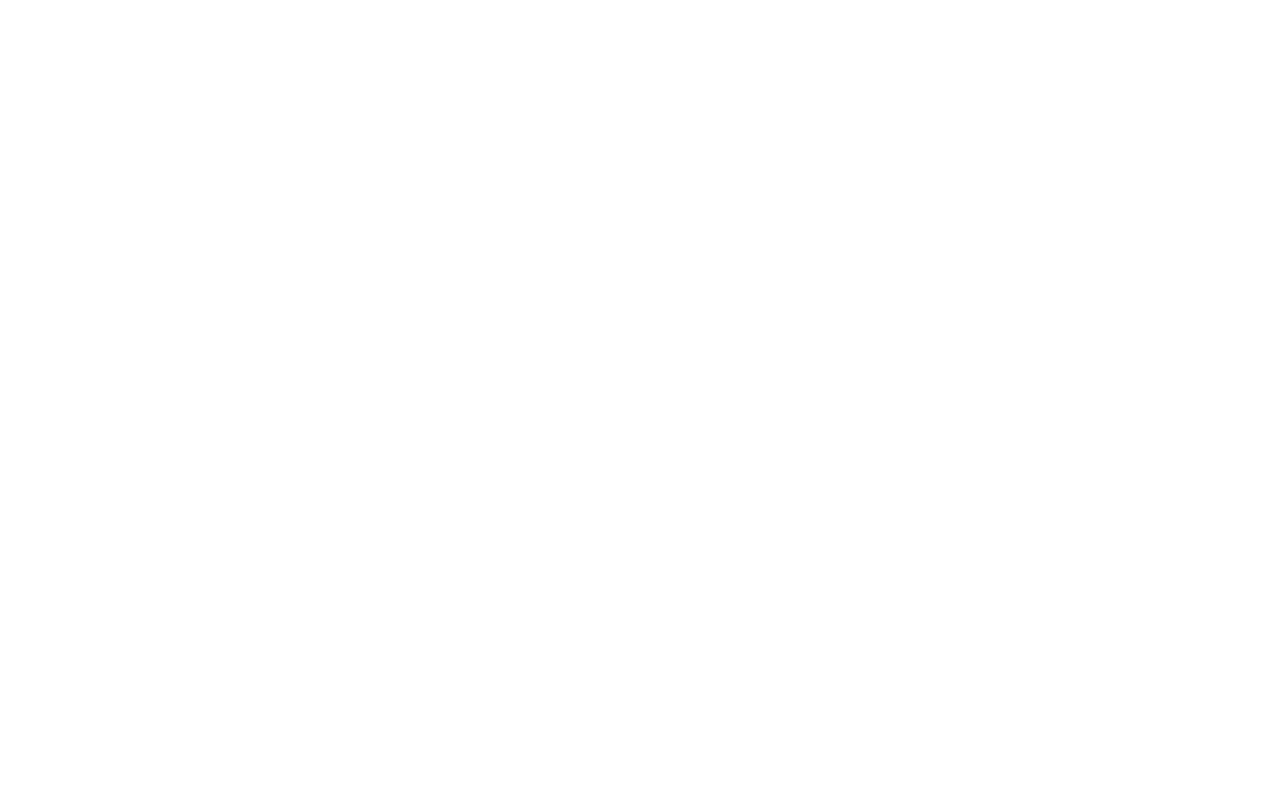
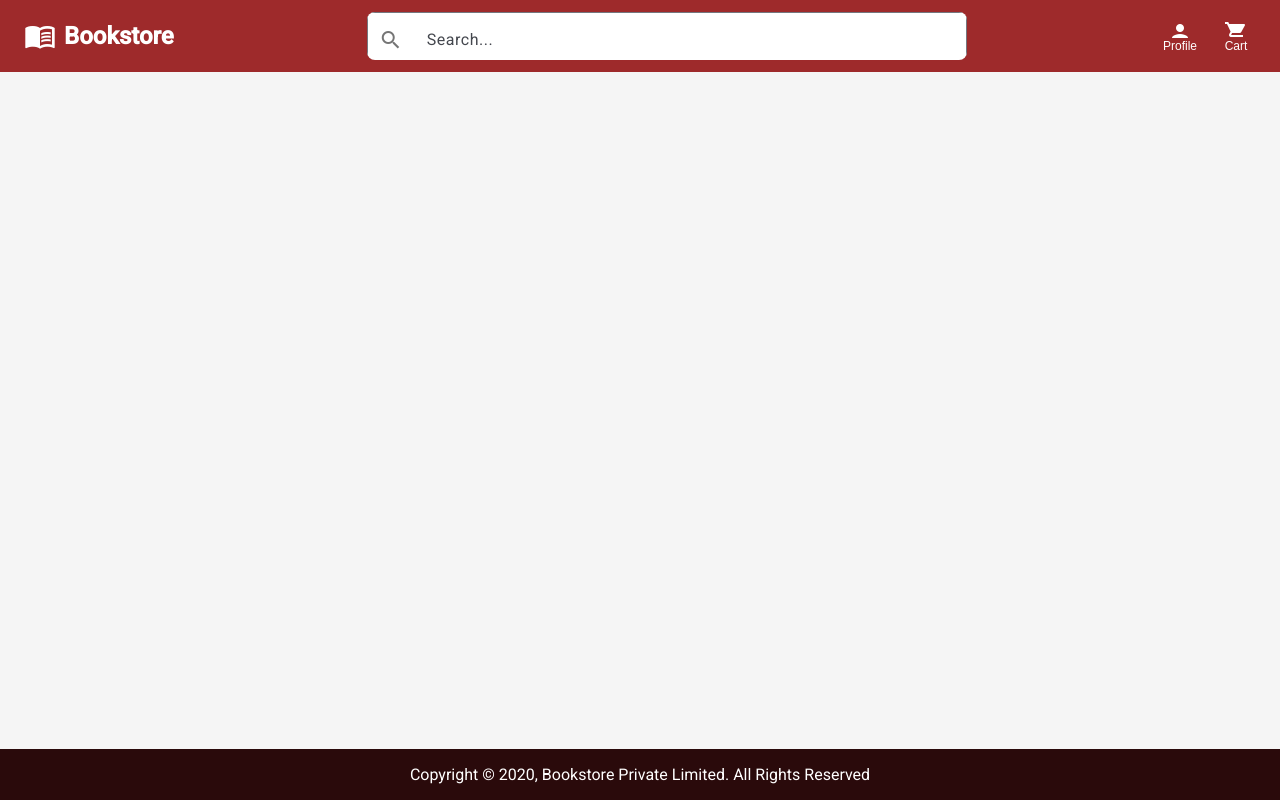
Before and after one commit to Pratikmb15/BookStore_Application_Frontend, an Angular app: page /home in a window 1280 px wide. Before the commit this address led to /. Built offline with nearby package versions, Linux system fonts and the light colour scheme.

Commit message:
[Pratik] Created Dashboard Component

```diff
--- a/src/app/app-routing.module.ts
+++ b/src/app/app-routing.module.ts
@@ -1,9 +1,11 @@
 import { NgModule } from '@angular/core';
 import { RouterModule, Routes } from '@angular/router';
 import { AuthComponent } from './components/auth/auth.component';
+import { DashboardComponent } from './components/dashboard/dashboard.component';
 
 const routes: Routes = [
-  {path:'',component:AuthComponent}
+  {path:'',component:AuthComponent},
+  {path:'home',component:DashboardComponent}
 ];
 
 @NgModule({
--- a/src/app/app.module.ts
+++ b/src/app/app.module.ts
@@ -17,11 +17,13 @@
 import { AppRoutingModule } from './app-routing.module';
 import { AppComponent } from './app.component';
 import { AuthComponent } from './components/auth/auth.component';
+import { DashboardComponent } from './components/dashboard/dashboard.component';
 
 @NgModule({
   declarations: [
     AppComponent,
-    AuthComponent
+    AuthComponent,
+    DashboardComponent
   ],
   imports: [
     BrowserModule,
--- /dev/null
+++ b/src/app/components/dashboard/dashboard.component.html
@@ -0,0 +1,37 @@
+<div class="dashboard-container">
+    <mat-toolbar color="primary" class="header custom-header">
+      <div class="logo-container">
+        <mat-icon>menu_book</mat-icon>
+        <span class="logo-text">Bookstore</span>
+      </div>
+
+      <div class="search-container">
+        <mat-form-field appearance="outline" class="custom-searchbox">
+          <mat-icon matPrefix>search</mat-icon>
+          <input matInput placeholder="Search..." class="Searchbox" />
+        </mat-form-field>
+      </div>
+
+      <div class="actions-container">
+        <button mat-icon-button class="custom-button">
+          <mat-icon>person</mat-icon>
+          <span class="action-label">Profile</span>
+        </button>
+        <button mat-icon-button class="custom-button">
+          <mat-icon>shopping_cart</mat-icon>
+          <span class="action-label">Cart</span>
+        </button>
+      </div>
+    </mat-toolbar>
+
+
+      <div class="content">
+        <!-- <app-display-books></app-display-books> -->
+      </div>
+
+      <footer class="footer">
+        <div class="footer-content">
+          Copyright © 2020, Bookstore Private Limited. All Rights Reserved
+        </div>
+      </footer>
+    </div>
--- /dev/null
+++ b/src/app/components/dashboard/dashboard.component.scss
@@ -0,0 +1,142 @@
+.dashboard-container {
+    display: flex;
+    flex-direction: column;
+    min-height: 100vh;
+  }
+
+  /* Header Styles */
+  .custom-header {
+    background-color: #9e2a2b !important;
+    height: 72px;
+    padding: 0 24px;
+    display: flex;
+    justify-content: space-between;
+    align-items: center;
+    color: white !important;
+
+    /* Logo Container */
+    .logo-container {
+      display: flex;
+      align-items: center;
+      gap: 8px;
+
+      mat-icon {
+        color: white !important;
+        font-size: 32px;
+        height: 32px;
+        width: 32px;
+      }
+
+      .logo-text {
+        color: white !important;
+        font-size: 1.5rem;
+        font-weight: 600;
+      }
+    }
+
+    /* Search Container - Fixed White Background */
+    .search-container {
+      flex: 1;
+      max-width: 600px;
+      margin: 0 32px;
+
+      .custom-searchbox {
+        background-color: white;
+        border-radius: 8px;
+        height: 48px;
+        display: flex;
+        align-items: center;
+        overflow: hidden; /* Prevents border overflow */
+
+        ::ng-deep {
+          .mat-form-field-wrapper {
+            width: 100%;
+            padding: 0;
+            background: transparent;
+          }
+
+          .mat-form-field-flex {
+            background: white;
+            border-radius: 8px;
+            padding: 0 12px;
+            height: 48px;
+            align-items: center;
+            border: none !important; /* Removes grey border */
+          }
+
+          .mat-form-field-outline {
+            display: none !important; /* Completely removes outline */
+          }
+
+          .mat-form-field-infix {
+            border-top: 0;
+            padding: 0;
+          }
+
+          .mat-input-element {
+            color: #333 !important;
+            font-size: 14px;
+            height: 48px;
+          }
+
+          .mat-icon {
+            color: rgba(0, 0, 0, 0.54) !important;
+            margin-right: 8px;
+          }
+        }
+      }
+    }
+
+  /* Action Buttons - White Icons */
+  .actions-container {
+    display: flex;
+    gap: 16px;
+    align-items: center;
+
+    .custom-button {
+      color: white !important;
+      display: flex;
+      flex-direction: column;
+      align-items: center;
+      padding: 4px 8px;
+      transition: background-color 0.2s;
+      line-height: 1;
+
+      mat-icon {
+        color: white !important;
+        font-size: 24px !important;
+        height: 24px !important;
+        width: 24px !important;
+        margin: 0 !important;
+      }
+
+      .action-label {
+        color: white !important;
+        font-size: 12px;
+        margin-top: 2px;
+      }
+
+      &:hover {
+        background-color: rgba(255, 255, 255, 0.1);
+        border-radius: 4px;
+      }
+    }
+  }
+  }
+  .content {
+    flex: 1;
+    padding: 16px;
+    background-color: #f5f5f5;
+  }
+
+  .footer {
+    background-color: #2a0a0b;
+    color: white;
+    padding: 16px;
+    text-align: center;
+
+    .footer-content {
+      max-width: 1200px;
+      margin: 0 auto;
+    }
+  }
```
Also changed, not shown: src/app/components/dashboard/dashboard.component.ts (added, +11 -0 lines), 1 other file (tests, documents, lock files or other folders).
